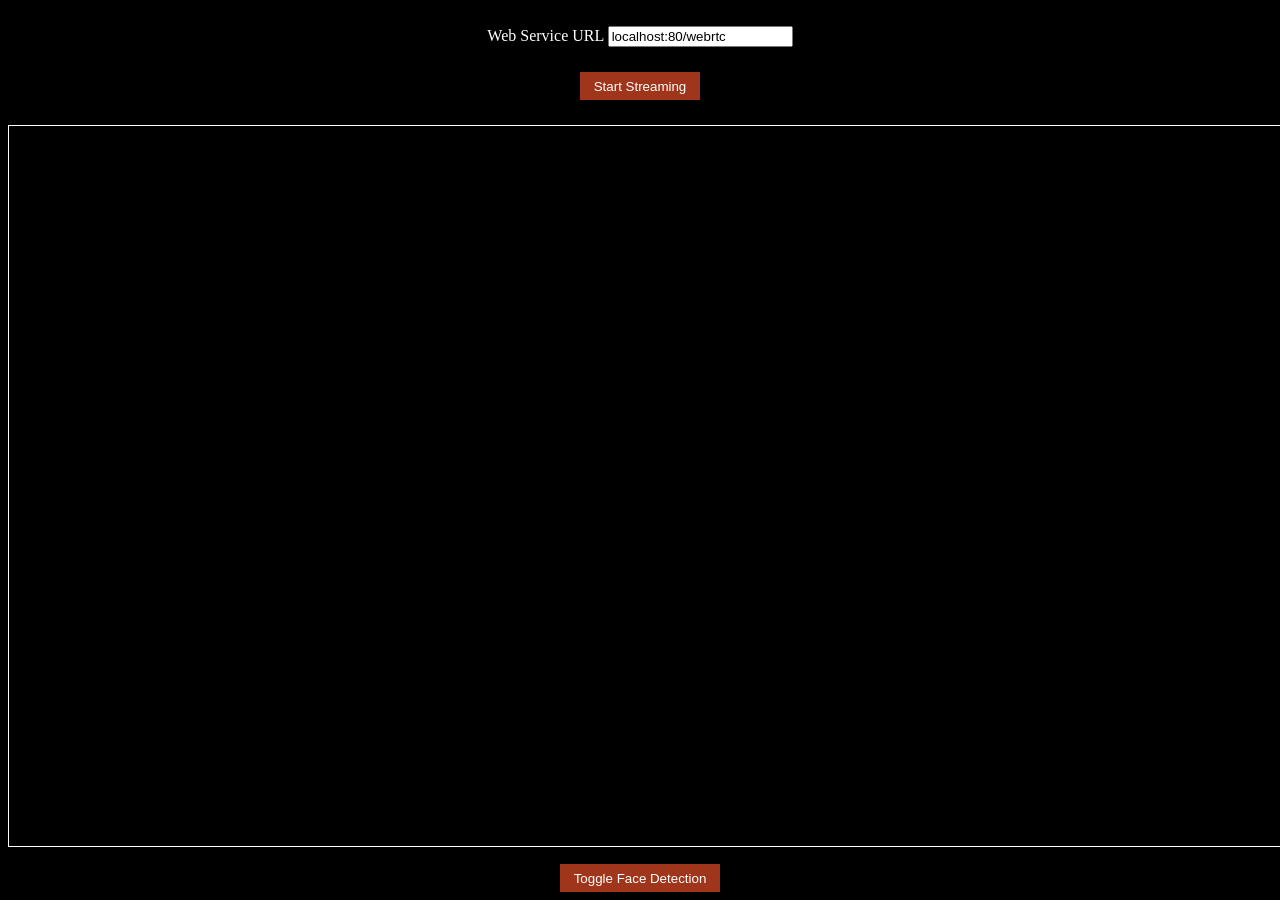
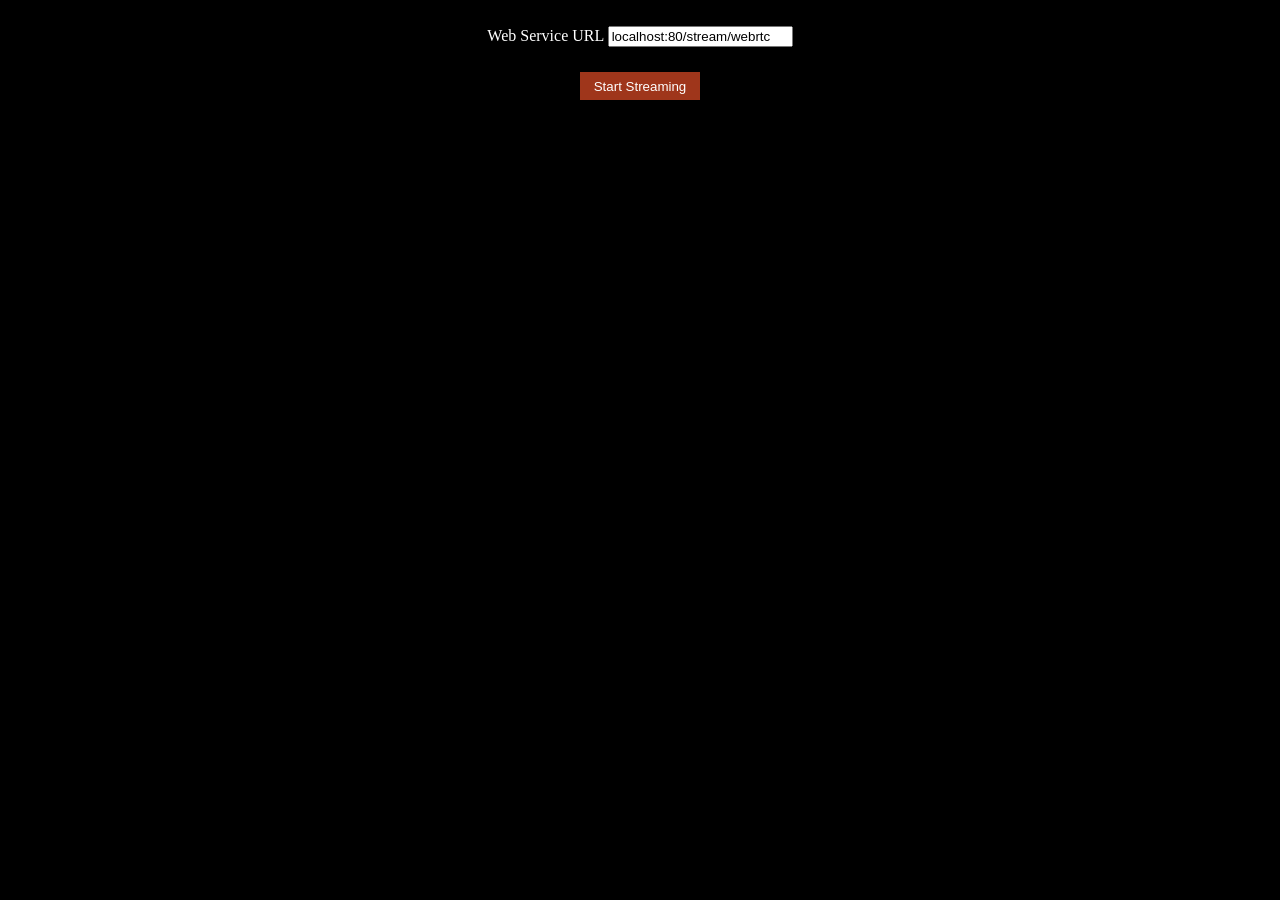
Before and after one commit to Xronis/webRTC_test, a plain HTML site: page index.html in a window 1280 px wide. After the commit the page ends 857 px from the top, so only its background shows below. Drawn offline with Linux system fonts and the light colour scheme.

Commit message:
Flying Tigers

```diff
--- a/index.html
+++ b/index.html
@@ -26,15 +26,17 @@
             canvas {
                 width: 1280px;
                 height: 720px;
-                border:1px solid #fff;}
+            }
             button {
-                border:none;
-                display:block;
-                padding:0.5em 1em;
-                margin:1% auto 0;
-                cursor:pointer;
-                color:#fff;
-                background-color:#9f361b;
+                border: none;
+                display: block;
+                padding: 0.5em 1em;
+                margin: 1% auto 0;
+                cursor: pointer;
+                color: #fff;
+                background-color: #9f361b;
+                opacity: 1;
+                transition: 0.2s;
             }
             button:active { background-color:#e44d26; }
         </style>
@@ -60,17 +62,16 @@
     </head>
     <body>
         <label id='server'>Web Service URL <input required type="text" id="address" value="" title="hostname (or IP address) and port of the UV4L WebRTC Web Service"/></label>
-        <button id='start'>Start Streaming</button>
+        <button id='start' class="btn">Start Streaming</button>
         <video id='v'></video>
         <canvas id='c'></canvas>
-        <button id='effect'>Toggle Face Detection</button>
         <script>
             // Let's get a default address for the signalling server
             var address = document.getElementById('address').value;
             if (!address || address === '') {
                 var hostname = location.hostname;
                 if (hostname) {
-                    address = hostname + ':' + (location.port || (location.protocol === 'https:' ? 443 : 80)) + '/webrtc';
+                    address = hostname + ':' + (location.port || (location.protocol === 'https:' ? 8080 : 80)) + '/stream/webrtc';
                     document.getElementById('address').value = address;
                 } else {
                     document.getElementById('address').value = "<host>:<port>/webrtc";
```
